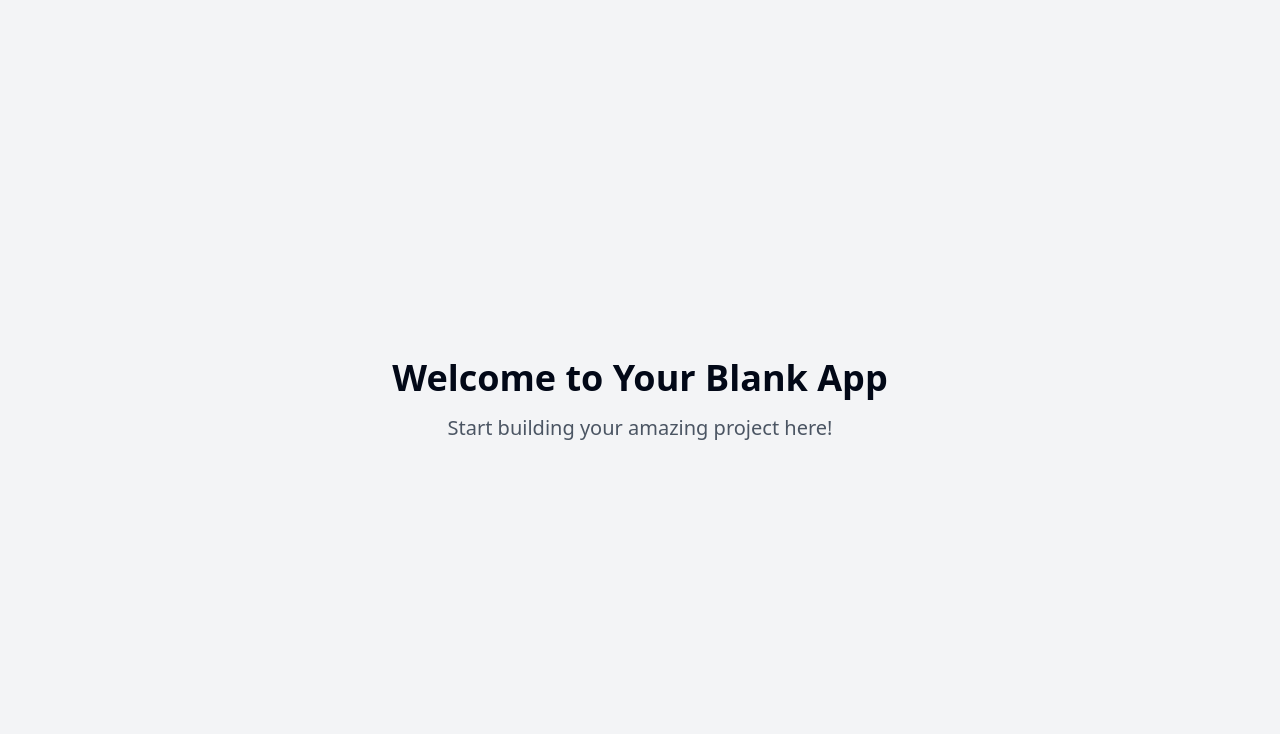
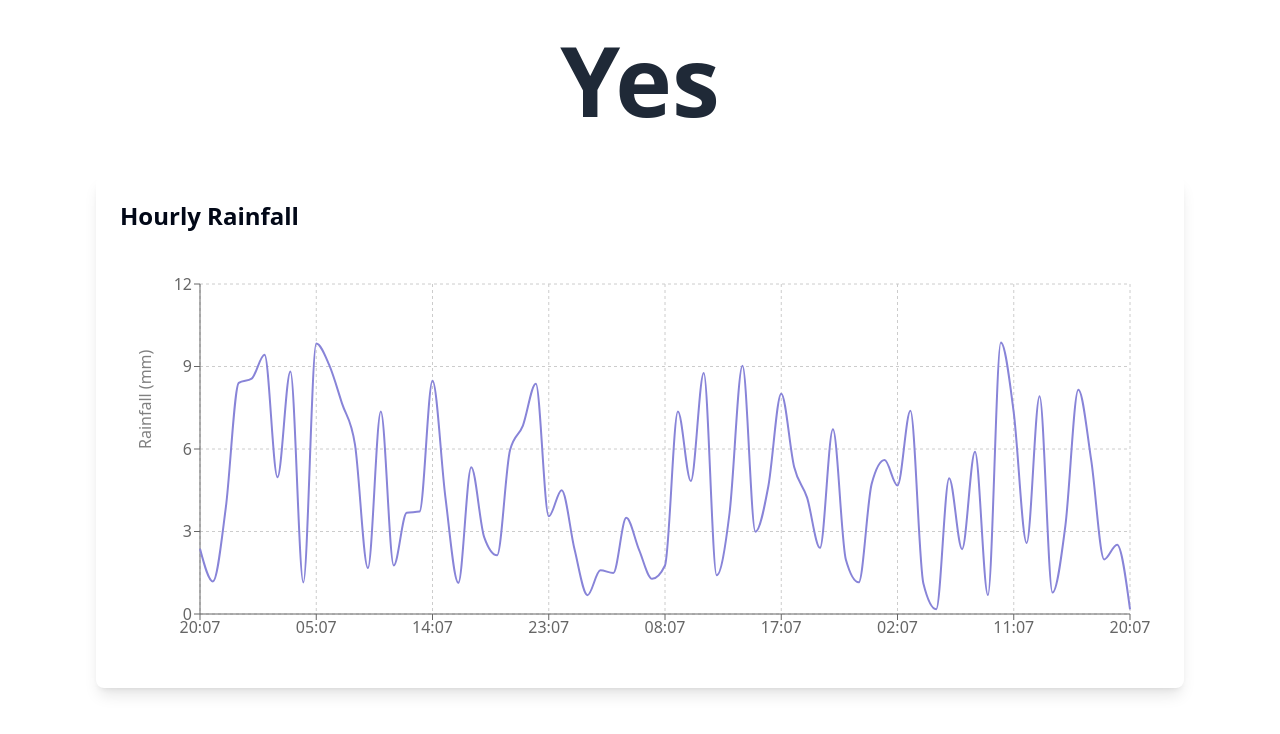
Before and after one commit to jamieaconn/yes-no-rainfall-display, a React (Vite) app: page / in a window 1280 px wide. Shown: the top 734 px of the page. Built offline with nearby package versions, Linux system fonts and the light colour scheme.

Commit message:
Implement webpage with rainfall display
Implements a webpage with a "Yes/No" display and a time series graph of rainfall data.

```diff
--- /dev/null
+++ b/src/components/RainfallGraph.tsx
@@ -0,0 +1,60 @@
+
+import { LineChart, Line, XAxis, YAxis, CartesianGrid, Tooltip, ResponsiveContainer } from 'recharts';
+import { format } from 'date-fns';
+
+// Generate sample data for the past 3 days with hourly readings
+const generateData = () => {
+  const data = [];
+  const now = new Date();
+  for (let i = 72; i >= 0; i--) {
+    const time = new Date(now.getTime() - (i * 60 * 60 * 1000));
+    data.push({
+      time: time,
+      rainfall: Math.random() * 10, // Random rainfall value between 0-10mm
+    });
+  }
+  return data;
+};
+
+const RainfallGraph = () => {
+  const data = generateData();
+
+  return (
+    <div className="w-full h-[400px] mt-8">
+      <ResponsiveContainer width="100%" height="100%">
+        <LineChart
+          data={data}
+          margin={{
+            top: 20,
+            right: 30,
+            left: 20,
+            bottom: 20,
+          }}
+        >
+          <CartesianGrid strokeDasharray="3 3" />
+          <XAxis
+            dataKey="time"
+            tickFormatter={(time) => format(new Date(time), 'HH:mm')}
+            interval={8}
+          />
+          <YAxis
+            label={{ value: 'Rainfall (mm)', angle: -90, position: 'insideLeft' }}
+          />
+          <Tooltip
+            labelFormatter={(time) => format(new Date(time), 'MMM dd, HH:mm')}
+            formatter={(value) => [`${value.toFixed(1)} mm`, 'Rainfall']}
+          />
+          <Line
+            type="monotone"
+            dataKey="rainfall"
+            stroke="#8884d8"
+            strokeWidth={2}
+            dot={false}
+          />
+        </LineChart>
+      </ResponsiveContainer>
+    </div>
+  );
+};
+
+export default RainfallGraph;
--- a/src/pages/Index.tsx
+++ b/src/pages/Index.tsx
@@ -1,11 +1,25 @@
-// Update this page (the content is just a fallback if you fail to update the page)
+
+import RainfallGraph from '@/components/RainfallGraph';
 
 const Index = () => {
+  // For demo purposes, we'll randomly decide Yes or No
+  const decision = Math.random() > 0.5 ? "Yes" : "No";
+
   return (
-    <div className="min-h-screen flex items-center justify-center bg-gray-100">
-      <div className="text-center">
-        <h1 className="text-4xl font-bold mb-4">Welcome to Your Blank App</h1>
-        <p className="text-xl text-gray-600">Start building your amazing project here!</p>
+    <div className="min-h-screen p-8 max-w-6xl mx-auto">
+      <div className="space-y-12">
+        {/* Yes/No Section */}
+        <div className="flex justify-center items-center">
+          <h1 className="text-8xl font-bold text-gray-800">
+            {decision}
+          </h1>
+        </div>
+
+        {/* Rainfall Graph Section */}
+        <div className="bg-white p-6 rounded-lg shadow-lg">
+          <h2 className="text-2xl font-semibold mb-4">Hourly Rainfall</h2>
+          <RainfallGraph />
+        </div>
       </div>
     </div>
   );
```
